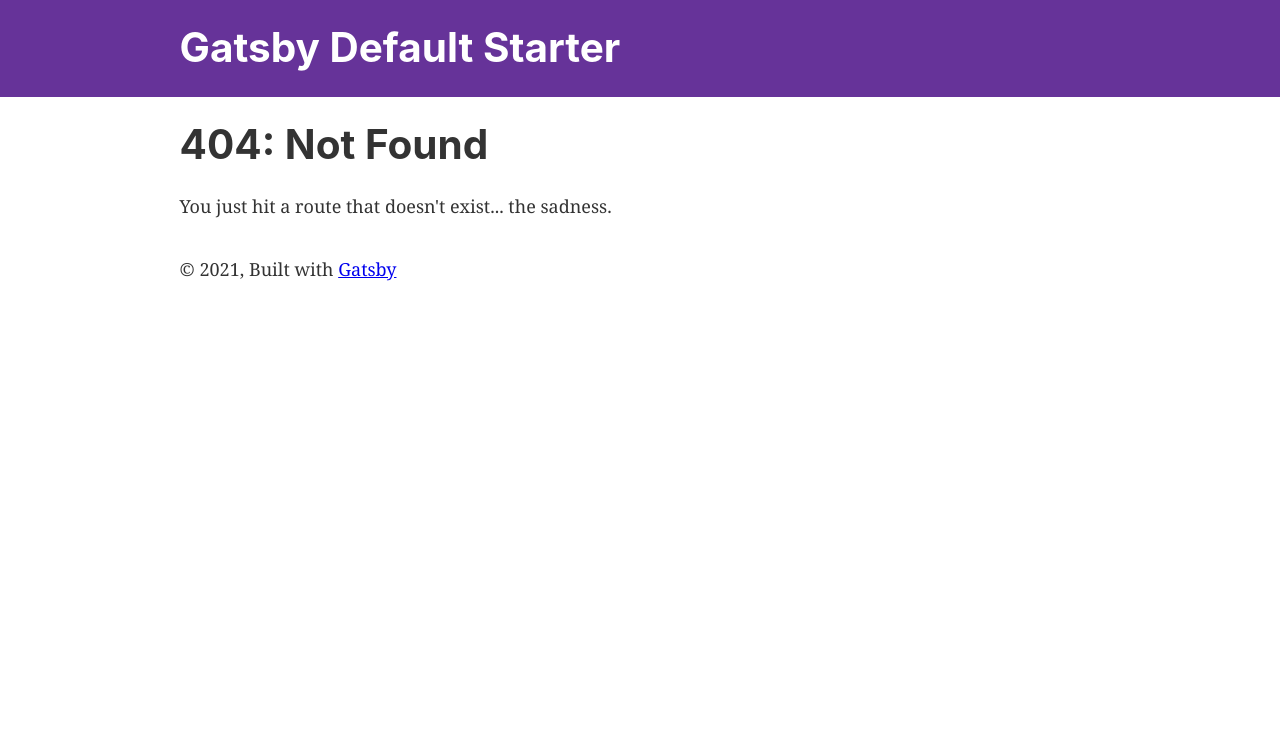
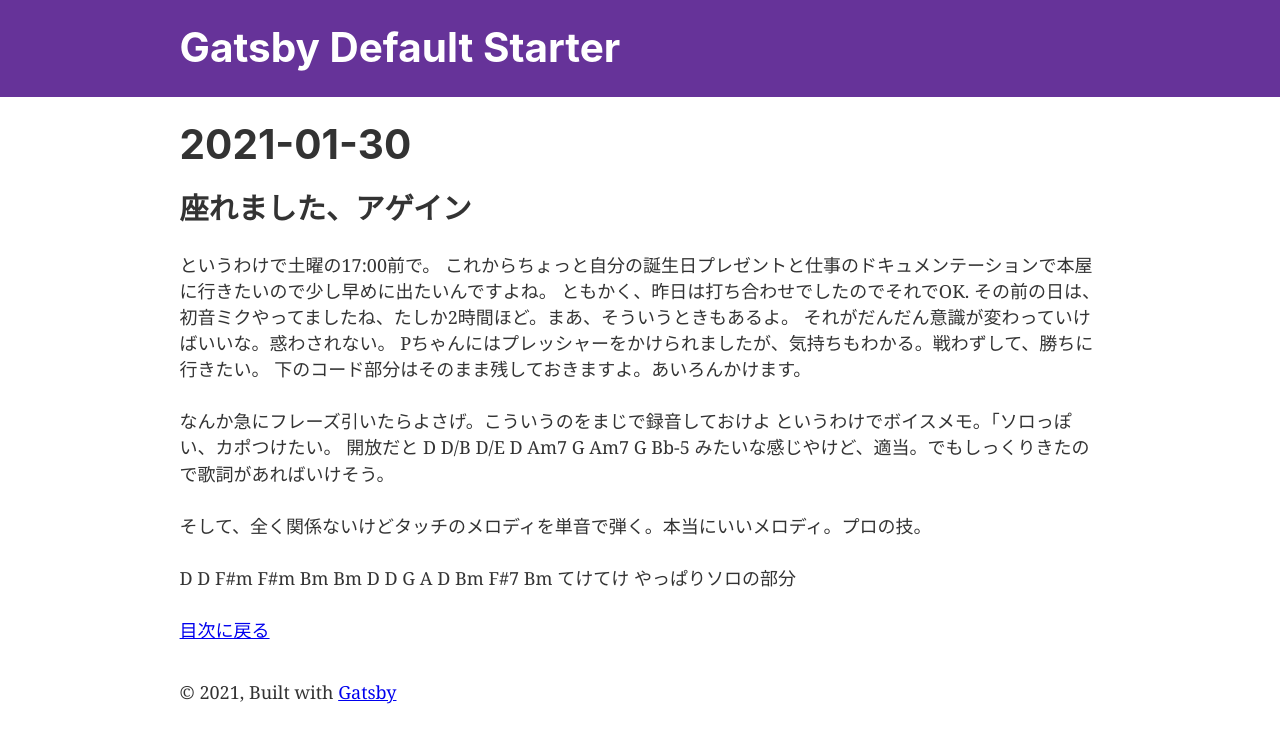
Before and after one commit to cohyou/blog, a Gatsby site: page /20210130 in a window 1280 px wide. Before the commit this address had no page. Built offline with nearby package versions, Linux system fonts and the light colour scheme; Gatsby itself is replaced by a stand-in of ours.

Commit message:
うpだて

```diff
--- /dev/null
+++ b/src/pages/20210128.js
@@ -0,0 +1,28 @@
+import React from "react"
+import { Link } from "gatsby"
+
+import Layout from "../components/layout"
+import SEO from "../components/seo"
+
+const SecondPage = () => (
+  <Layout>
+    <SEO title="仕事のプレッシャで初音ミク" />
+    <h1>2021-01-28</h1>
+    <h2>仕事のプレッシャで初音ミク</h2>
+    <p>
+
+    </p>
+    <p>
+    </p>
+    <p></p>
+    <p>
+    </p>
+    <p>
+    </p>
+    <p>
+    </p>
+    <Link to="/">目次に戻る</Link>
+  </Layout>
+)
+
+export default SecondPage
--- /dev/null
+++ b/src/pages/20210130.js
@@ -0,0 +1,43 @@
+import React from "react"
+import { Link } from "gatsby"
+
+import Layout from "../components/layout"
+import SEO from "../components/seo"
+
+const SecondPage = () => (
+  <Layout>
+    <SEO title="座れました、アゲイン" />
+    <h1>2021-01-30</h1>
+    <h2>座れました、アゲイン</h2>
+    <p>
+      というわけで土曜の17:00前で。
+      これからちょっと自分の誕生日プレゼントと仕事のドキュメンテーションで本屋に行きたいので少し早めに出たいんですよね。
+      ともかく、昨日は打ち合わせでしたのでそれでOK.
+      その前の日は、初音ミクやってましたね、たしか2時間ほど。まあ、そういうときもあるよ。
+      それがだんだん意識が変わっていけばいいな。惑わされない。
+      Pちゃんにはプレッシャーをかけられましたが、気持ちもわかる。戦わずして、勝ちに行きたい。
+      下のコード部分はそのまま残しておきますよ。あいろんかけます。
+    </p>
+    <p>
+      なんか急にフレーズ引いたらよさげ。こういうのをまじで録音しておけよ
+      というわけでボイスメモ。「ソロっぽい、カポつけたい。
+      開放だと
+      D D/B D/E D
+      Am7 G Am7 G Bb-5
+    　みたいな感じやけど、適当。でもしっくりきたので歌詞があればいけそう。
+    </p>
+    <p>そして、全く関係ないけどタッチのメロディを単音で弾く。本当にいいメロディ。プロの技。</p>
+    <p>
+      D D F#m F#m Bm Bm D D
+      G A D Bm F#7 Bm てけてけ
+      やっぱりソロの部分
+    </p>
+    <p>
+    </p>
+    <p>
+    </p>
+    <Link to="/">目次に戻る</Link>
+  </Layout>
+)
+
+export default SecondPage
```
Also changed, not shown: src/pages/20210129.js (added, +24 -0 lines), src/pages/index.js (+7 -1 lines).
